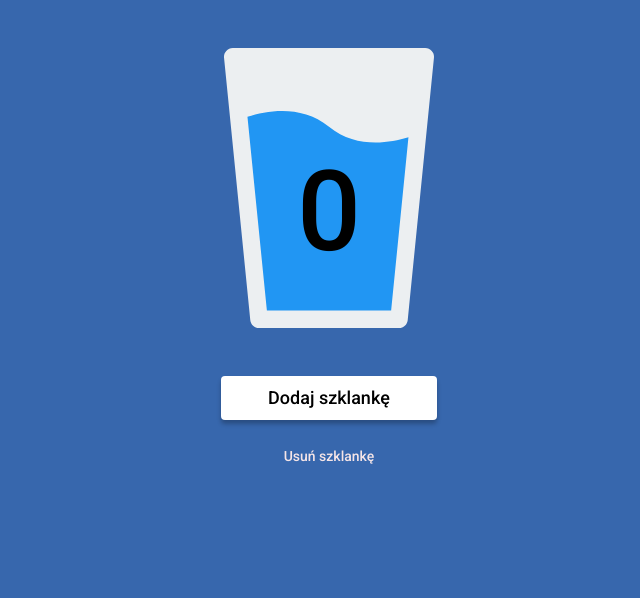
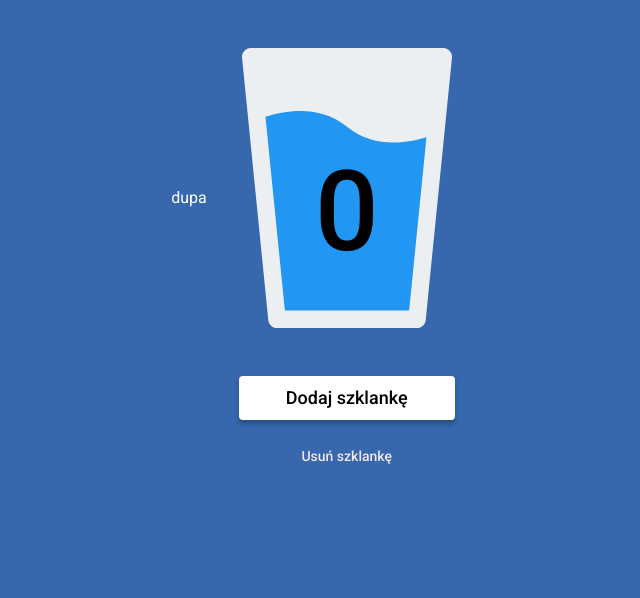
Before and after one commit to Michal-Glos/hydraapp, a website built with webpack: page src/pages/index.html in a window 1280 px wide. Shown: the part 202-800 px from the top of the page, without its empty margins (311-951 px from the left). Built offline with nearby package versions, Linux system fonts and the light colour scheme.

Commit message:
hydra app v.1.0.0

```diff
--- a/src/pages/index.html
+++ b/src/pages/index.html
@@ -19,6 +19,7 @@
     <meta property="og:image" content="https://michal-glos.github.io/hydraapp/public/og.png">
 
     <!-- uncomment the line below to enable PWA  -->
+    dupa
 
     <link rel="manifest" href="manifest.json" />
     <link rel="apple-touch-icon" href="pwa/apple-icon-180.png">
```
